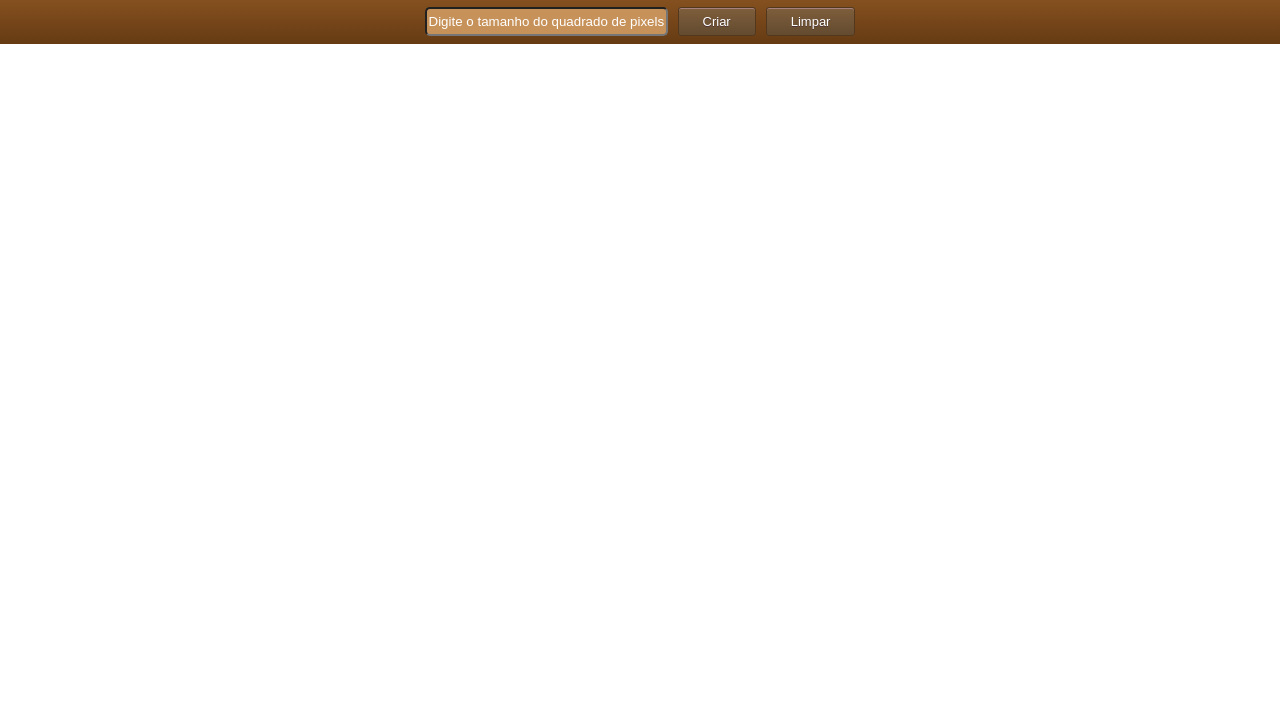
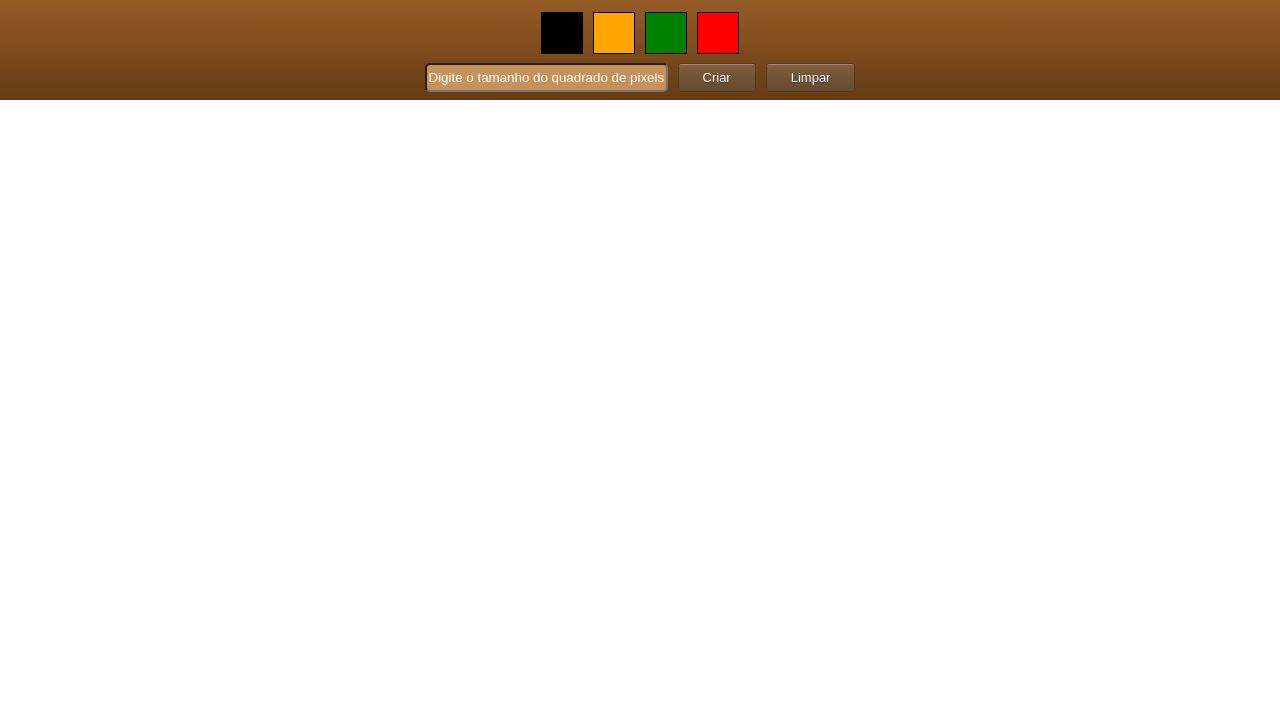
Before and after one commit to DeividBorges93/project-pixel-art, a plain HTML site: page index.html in a window 1280 px wide. Shown: the part 73-800 px from the top of the page. Drawn offline with Linux system fonts and the light colour scheme.

Commit message:
Estiliza paleta de cores

```diff
--- a/style.css
+++ b/style.css
@@ -57,3 +57,11 @@ button:active {
 #button-size {
   margin-right: 10px;
 }
+
+.color {
+  border: 1px solid black;
+  display: inline-block;
+  height: 40px;
+  width: 40px;
+  margin: 5px;
+}
```
